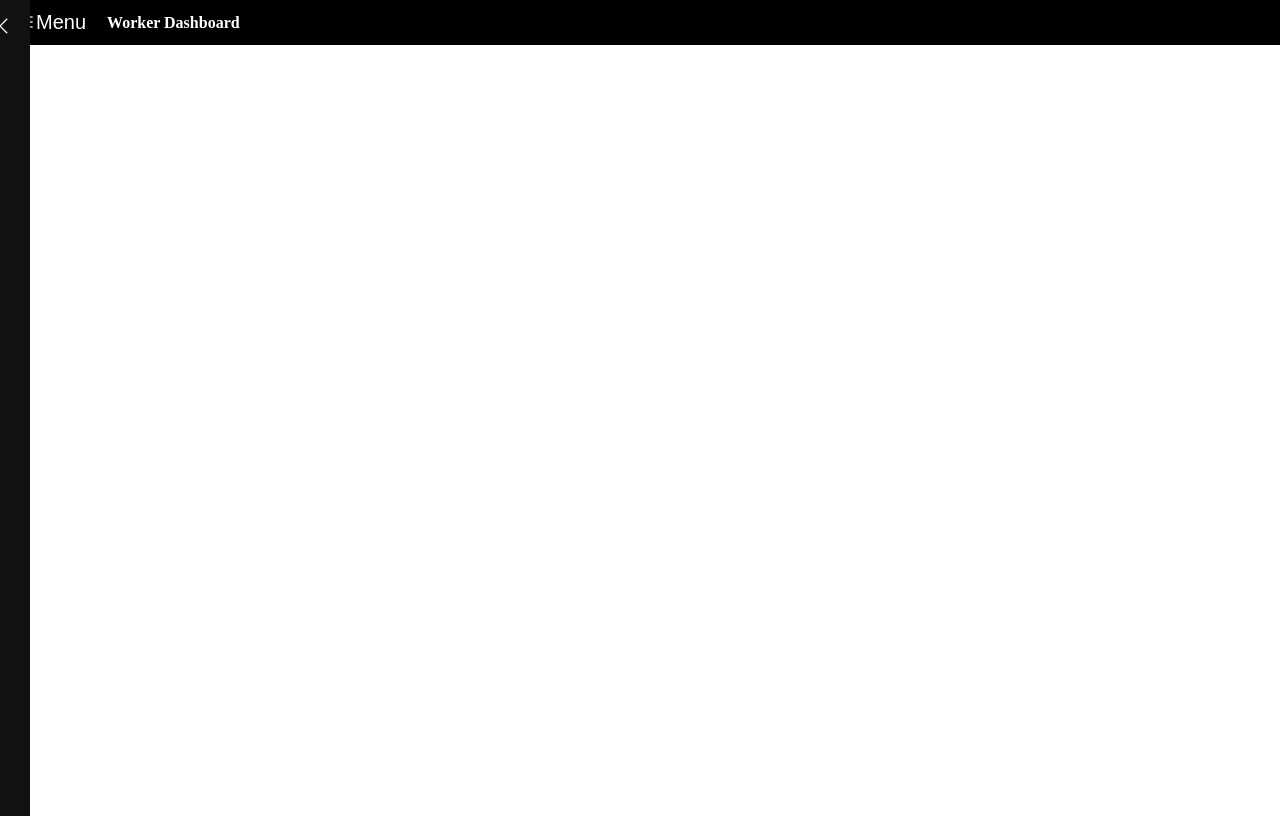
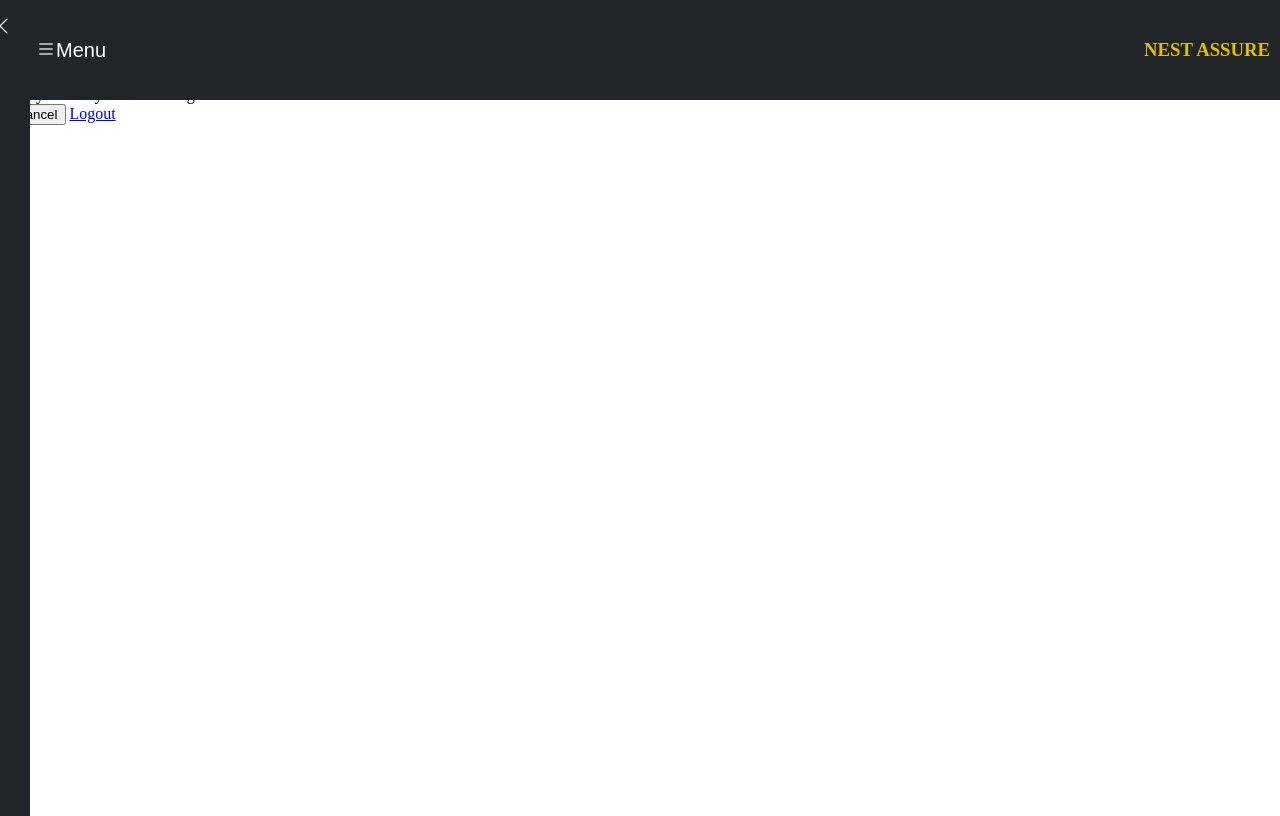
Before and after one commit to george-josephv/Project_nestassure, a Django app: template homecare/homecare_app/templates/worker_dashmenu.html in a window 1280 px wide. Run offline with Django 3.2, Linux system fonts and the light colour scheme; the template is opened without the code that fills it, so the values that code supplies are empty; some libraries are stand-ins or nearby versions.

Commit message:
dasbord changes

```diff
--- a/homecare/homecare_app/templates/myapp/edit_user_profile.html
+++ b/homecare/homecare_app/templates/myapp/edit_user_profile.html
@@ -213,7 +213,9 @@
             <div class="profile-container">
                 <div class="header">
                     <h2>PROFILE EDIT</h2>
-                    <a href="{% url 'user_my_profile' %}" class="back-btn"><i class="fas fa-arrow-left"></i> Back</a>
+                    <a href="javascript:window.history.back();" class="back-btn">
+                        <i class="fas fa-arrow-left"></i> Back
+                    </a>
                 </div>
 
                 {% if user.profile_picture %}
--- a/homecare/homecare_app/templates/myapp/user_my_profile.html
+++ b/homecare/homecare_app/templates/myapp/user_my_profile.html
@@ -171,8 +171,9 @@
             <div class="profile-container">
                 <div class="header">
                     <h2>{{ user.username|upper }}</h2>
-                    <a href="{% url 'user_dashboard' %}" class="back-btn"><i class="fas fa-arrow-left"></i> Back</a>
-                </div>
+                    <a href="javascript:window.history.back();" class="back-btn">
+                        <i class="fas fa-arrow-left"></i> Back
+                    </a>                </div>
 
                 {% if user.profile_picture %}
                     <img src="{{ user.profile_picture.url }}" alt="User Photo" class="profile-photo">
--- a/homecare/homecare_app/templates/worker_dashmenu.html
+++ b/homecare/homecare_app/templates/worker_dashmenu.html
@@ -7,13 +7,15 @@
     <title>Worker Dashboard</title>
     <script src="https://cdn.jsdelivr.net/npm/bootstrap@5.3.0/dist/js/bootstrap.bundle.min.js"></script>
     <script src="https://kit.fontawesome.com/a076d05399.js" crossorigin="anonymous"></script>
-            <!-- Google fonts-->
-     <link href="https://fonts.googleapis.com/css?family=Montserrat:400,700" rel="stylesheet" type="text/css" />
+
+    <!-- Google Fonts -->
+    <link href="https://fonts.googleapis.com/css?family=Montserrat:400,700" rel="stylesheet" type="text/css" />
     <link href="https://fonts.googleapis.com/css?family=Roboto+Slab:400,100,300,700" rel="stylesheet" type="text/css" />
 
+    <!-- Bootstrap Icons -->
+    <link rel="stylesheet" href="https://cdn.jsdelivr.net/npm/bootstrap-icons/font/bootstrap-icons.css">
 
     <style>
-
         /* General Body Styling */
         body {
             display: flex;
@@ -25,15 +27,23 @@
         /* Navbar Styling */
         .navbar {
             width: 100%;
-            background: #000000;
-            color: rgb(255, 255, 255);
-            padding: 10px;
+            background-color: #212529;
+            color: white;
+            padding: 15px 20px;
             display: flex;
             align-items: center;
+            justify-content: space-between;
             position: fixed;
             top: 0;
             left: 0;
-            z-index: 1001; /* Ensures navbar is above everything */
+            z-index: 1001;
+            height: 70px;
+        }
+
+        .menu-container {
+            display: flex;
+            align-items: center;
+            gap: 15px;
         }
 
         .menu-btn {
@@ -42,35 +52,60 @@
             color: white;
             font-size: 20px;
             cursor: pointer;
-            margin-right: 15px;
             display: flex;
             align-items: center;
-        }
-
-        .navbar h4 {
-            margin: 0;
+            margin-left: 10px;
         }
 
         /* Sidebar Styling */
         .sidebar {
             width: 250px;
-            background: #101112;
-            color: rgb(255, 255, 255);
+            background-color: #212529;
+            color: white;
             padding: 15px;
             height: 100vh;
             position: fixed;
             left: -250px;
             transition: all 0.3s;
             top: 0;
-            z-index: 1002; /* Ensures sidebar is above content but below navbar */
+            z-index: 1002;
+            padding-top: 70px;
         }
 
         .sidebar.active {
             left: 0;
         }
 
+        /* Profile Section in Sidebar */
+        .profile-sections {
+            text-align: center;
+            margin-bottom: 15px;
+        }
+       .logo-container
+       {
+        margin-left: auto; /* Pushes the logo to the right */
+            display: flex;
+            align-items: center;
+            color: #E0C200;
+            margin-right: 30px;
+       }
+        .profile-picture-sidebar {
+            width: 80px;
+            height: 80px;
+            border-radius: 50%;
+            object-fit: cover;
+            border: 3px solid #E0C200;
+            margin-top: 10px;
+        }
+
+        .profile-sections h4 {
+            margin-top: 10px;
+            font-size: 16px;
+            color: white;
+        }
+
         .sidebar a {
-            color: rgb(255, 255, 255);
+            color: white;
             text-decoration: none;
             display: block;
             padding: 10px;
@@ -82,7 +117,8 @@
         }
 
         .sidebar a:hover {
-            background: #26282a;
+            background: #E0C200 !important;
+            color: black !important;
         }
 
         .close-btn {
@@ -99,39 +135,70 @@
 
         @media (max-width: 768px) {
             .sidebar {
-                width: 100%;
+                width: 50%;
                 left: -100%;
             }
             .sidebar.active {
                 left: 0;
             }
-            .main-content {
-                margin-left: 0;
-            }
         }
-    </style>
     </style>
 </head>
 <body>
+    <!-- Navbar -->
     <nav class="navbar">
-        <button class="menu-btn" onclick="toggleMenu()"><i class="bi bi-list"></i> Menu</button>
-        <h4>Worker Dashboard</h4>
+        <div class="menu-container">
+            <button class="menu-btn" onclick="toggleMenu()"><i class="bi bi-list"></i> Menu</button>
+        </div>
+        <div class="logo-container">
+            <h3>NEST ASSURE</h3>
+        </div>
     </nav>
+
+    <!-- Sidebar -->
     <div class="sidebar" id="sidebar">
         <button class="close-btn" onclick="toggleMenu()"><i class="bi bi-x-lg"></i></button>
-        <h4>Dashboard</h4>
+        <div class="profile-sections">
+            {% if user.profile_picture %}
+                <img src="{{ user.profile_picture.url }}" alt="Profile" class="profile-picture-sidebar">
+            {% else %}
+                <img src="{% static 'myapp/assets/img/user.png' %}" alt="Default Profile" class="profile-picture-sidebar">
+            {% endif %}
+            <h4>{{ user.username }}</h4>
+        </div>
         <a href="{% url 'worker_dashboard' %}"><i class="bi bi-house-door"></i> Home</a>
-        <a href="#profile"><i class="bi bi-person"></i> Profile</a>
-        <a href="{% url 'worker_bookings' %}" class="edit-btn"> Notifications</a>
+        <a href="{% url 'user_my_profile' %}"><i class="bi bi-person"></i> Profile</a>
+        <a href="{% url 'worker_bookings' %}"><i class="bi bi-bell"></i> Notifications</a>
         <a href="{% url 'worker_accepted_bookings' %}"><i class="bi bi-briefcase"></i> Work Info</a>
-        <a href="#" data-bs-target="#logoutModal" data-bs-toggle="modal"><i class="bi bi-box-arrow-right"></i> Logout</a>
+        <a href="#"><i class="bi bi-file-text"></i> Terms and Conditions</a>
 
+        <a href="#" data-bs-toggle="modal" data-bs-target="#logoutModal"><i class="bi bi-box-arrow-right"></i> Logout</a>
     </div>
+
+    <!-- Logout Confirmation Modal -->
+    <div class="modal fade" id="logoutModal" tabindex="-1" aria-labelledby="logoutModalLabel" aria-hidden="true">
+        <div class="modal-dialog">
+            <div class="modal-content">
+                <div class="modal-header">
+                    <h5 class="modal-title" id="logoutModalLabel">Confirm Logout</h5>
+                    <button type="button" class="btn-close" data-bs-dismiss="modal" aria-label="Close"></button>
+                </div>
+                <div class="modal-body">
+                    Are you sure you want to log out?
+                </div>
+                <div class="modal-footer">
+                    <button type="button" class="btn btn-secondary" data-bs-dismiss="modal">Cancel</button>
+                    <a href="{% url 'logout' %}" class="btn btn-primary">Logout</a>
+                </div>
+            </div>
+        </div>
+    </div>
+
+    <!-- Sidebar Toggle Script -->
     <script>
         function toggleMenu() {
             document.getElementById("sidebar").classList.toggle("active");
         }
     </script>
-    <link rel="stylesheet" href="https://cdn.jsdelivr.net/npm/bootstrap-icons/font/bootstrap-icons.css">
 </body>
 </html>
```
Also changed, not shown: homecare/homecare_app/templates/myapp/workerdashome.html (+18 -1 lines).
